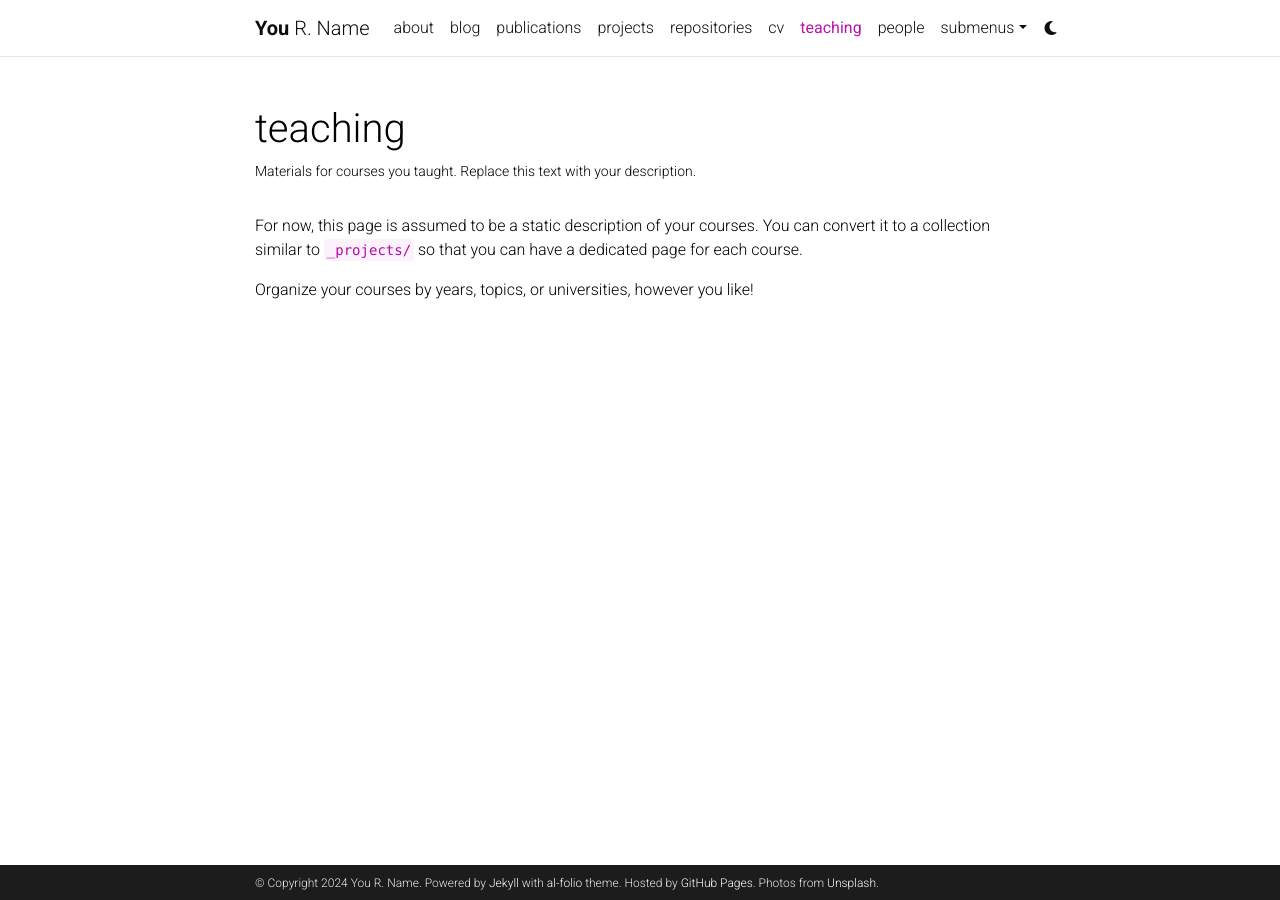
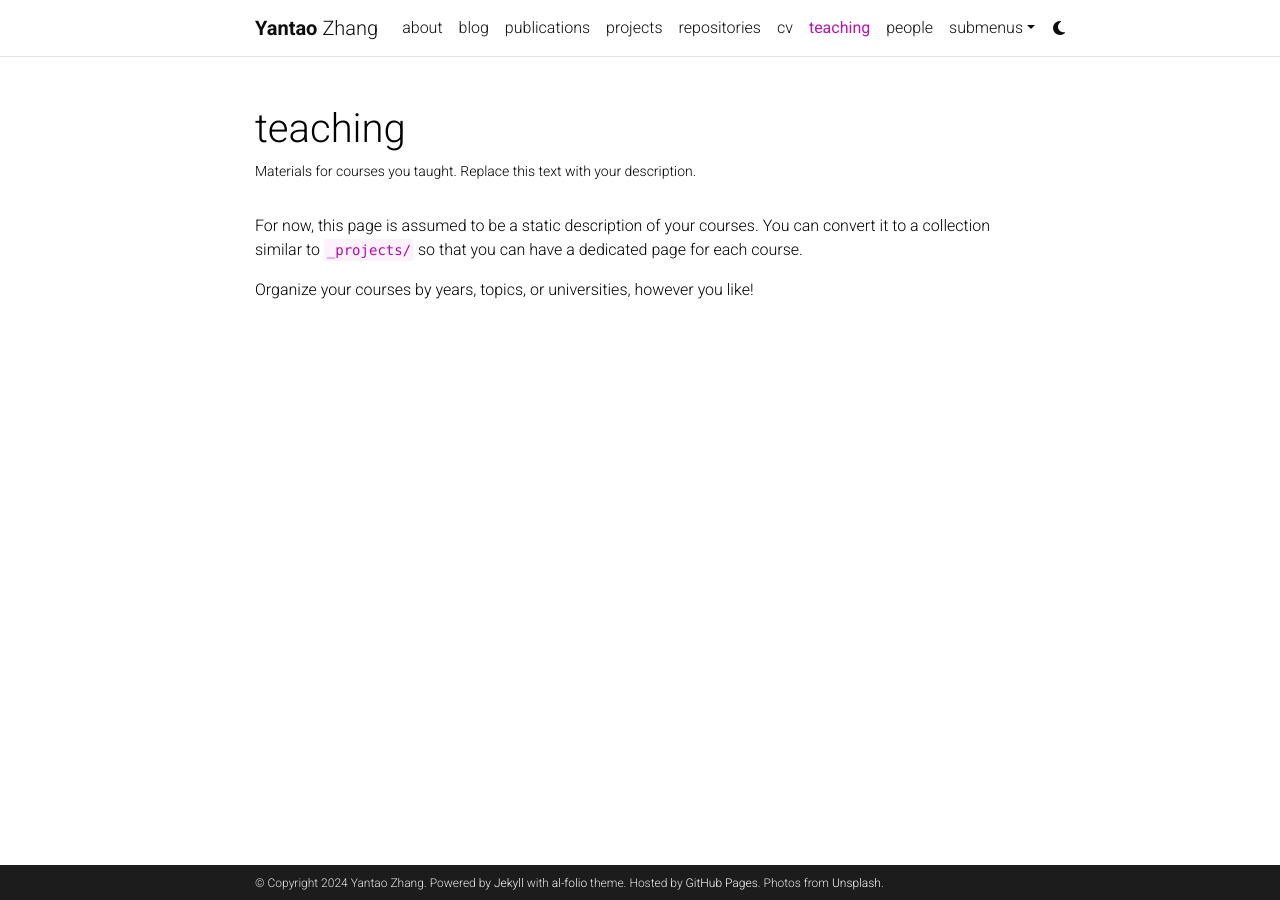
Before and after one commit to zhyantao/zhyantao.github.io, a Jekyll site: the page built from _pages/teaching.md, in a window 1280 px wide. Built offline with Jekyll 4.4.1, drawn with Linux system fonts in a browser that asks for light colours; comment, search, counter and statistics services are not loaded; a style sheet for code colours, icons or effects is not loaded.

Commit message:
fix: broken hyperlink of username

```diff
--- a/_config.yml
+++ b/_config.yml
@@ -3,10 +3,10 @@
 # -----------------------------------------------------------------------------
 
 title: blank # the website title (if blank, full name will be used instead)
-first_name: You
-middle_name: R.
-last_name: Name
-email: you@example.com
+first_name: Yantao
+middle_name:
+last_name: Zhang
+email: zh6tao@gmail.com
 description: > # the ">" symbol means to ignore newlines until "footer_text:"
   A simple, whitespace theme for academics. Based on [*folio](https://github.com/bogoli/-folio) design.
 footer_text: >
@@ -19,7 +19,7 @@
 icon: ⚛️  # the emoji used as the favicon (alternatively, provide image name in /assets/img/)
 
 url: https://zhyantao.github.io # the base hostname & protocol for your site
-baseurl: / # the subpath of your site, e.g. /blog/. Leave blank for root
+baseurl: # the subpath of your site, e.g. /blog/. Leave blank for root
 last_updated: false # set to true if you want to display last updated in the footer
 impressum_path:  # set to path to include impressum link in the footer, use the same path as permalink in a page, helps to conform with EU GDPR
 
```
